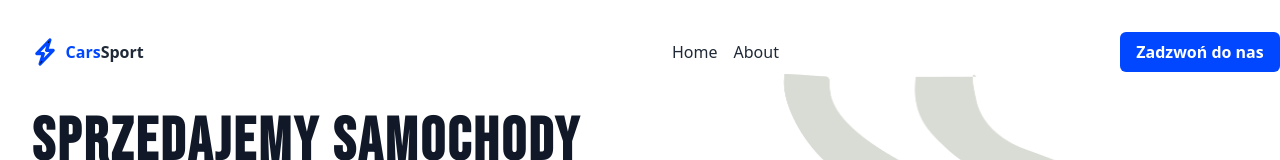
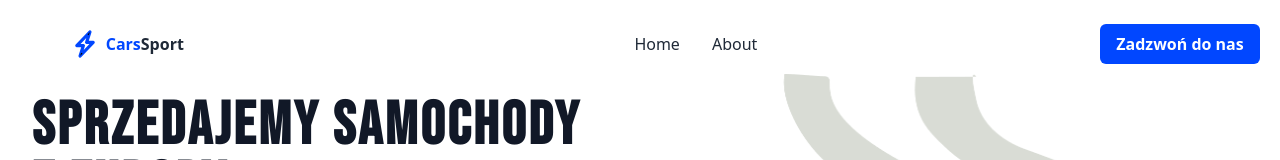
Before and after one commit to WojciechMankowski/adsite_recruitment_task, a React (Vite) app: page / in a window 1280 px wide. Shown: the top 160 px of the page. Built offline with nearby package versions, Linux system fonts and the light colour scheme.

Commit message:
add code fixes and appearance fixes

```diff
--- a/index.html
+++ b/index.html
@@ -16,7 +16,7 @@
     <title>CarsSport</title>
   </head>
   <body>
-    <div id="root" class="max-w-[1445px] mx-auto"></div>
+    <div id="root" class="w-[100%] mx-auto"></div>
     <script type="module" src="/src/main.jsx"></script>
   </body>
 </html>
--- a/src/App.jsx
+++ b/src/App.jsx
@@ -25,7 +25,7 @@ function App() {
   return (
     <>
       {/* Komponent Menu z przekazaniem stanu i funkcji do zmiany stanu */}
-      <Menu isOpen={isOpen} setIsOpen={setIsOpen} />
+      <Menu isOpen={isOpen} setIsOpen={setIsOpen} isDesktop={isDesktop} />
       {/* Główna zawartość strony */}
       <main className="w-full lg:pl-8">
         {/* Komponent SectionHeader, który jest kompomentem
--- a/src/components/LogoComponent.jsx
+++ /dev/null
@@ -1,12 +0,0 @@
-import Logo from "../assets/IMG/logo.svg";
-
-const LogoComponent = () => (
-    <div className="logo w-25 flex flex-row justify-center items-center w-15">
-      <img src={Logo} alt="logo" />
-      <div className="font-semibold">
-        <span className="text-mainColor">Cars</span>
-        <span>Sport</span>
-      </div>
-    </div>
-  );
-  export default LogoComponent;
--- a/src/components/MenuUL.jsx
+++ b/src/components/MenuUL.jsx
@@ -1,28 +1,25 @@
 import Button from "./Button";
 
-const MenuUL = ({ classesMenu }) => {
+const MenuUL = ({ isOpen }) => {
+  const classesMenu = isOpen ? "visible" : "invisible";
   return (
     <ul
-      className={`${classesMenu} flex flex-col lg:w-1/2
-        justify-center items-center
-        w-full  sm:pb-4 sm:pt-4 pb-4
-        lg:flex-row
-        `}
+      className={`${classesMenu} flex flex-col lg:flex-row items-center justify-center w-[80%] sm:pb-4 sm:pt-4 pb-4`}
     >
       <li className="lg:mx-4">
         <a href="#">Home</a>
       </li>
-      <li>
+      <li className="lg:mx-4">
         <a href="#">About</a>
       </li>
-      <Button
-        content="Zadzwoń do nas"
-        className="
-      w-40
-      mt-4
-      lg:mt-0
-       lg:ml-auto bg-mainColor  hover:text-black text-white font-bold py-2 px-4 rounded-md"
-      />
+
+        <Button
+          content="Zadzwoń do nas"
+          className="w-40 mt-4 lg:mt-0 bg-mainColor absolute right-5
+
+          hover:text-black text-white font-bold py-2 px-4 rounded-md"
+        />
+
     </ul>
   );
 };
--- a/src/views/Menu.jsx
+++ b/src/views/Menu.jsx
@@ -1,22 +1,13 @@
-
 import MenuUL from "../components/MenuUL";
 import Logo from "../components/Logo";
 
-const Menu = ({isOpen, setIsOpen}) => {
-  const classesMenu = isOpen ? "" : "hidden";
-
+const Menu = ({ isOpen, setIsOpen, isDesktop }) => {
   return (
     <nav
-      className="w-full flex flex-col justify-center items-center  lg:pt-4 pl-4
-    lg:flex-row
-    lg:justify-between
-    lg:items-center
-    lg:pl-8
-    "
+      className="w-full flex flex-col justify-center items-center lg:pt-4 lg:flex-row lg:items-center static"
     >
       <Logo isOpen={isOpen} setIsOpen={setIsOpen} />
-      <MenuUL classesMenu={classesMenu} />
-
+      <MenuUL isOpen={isDesktop} />
     </nav>
   );
 };
```
